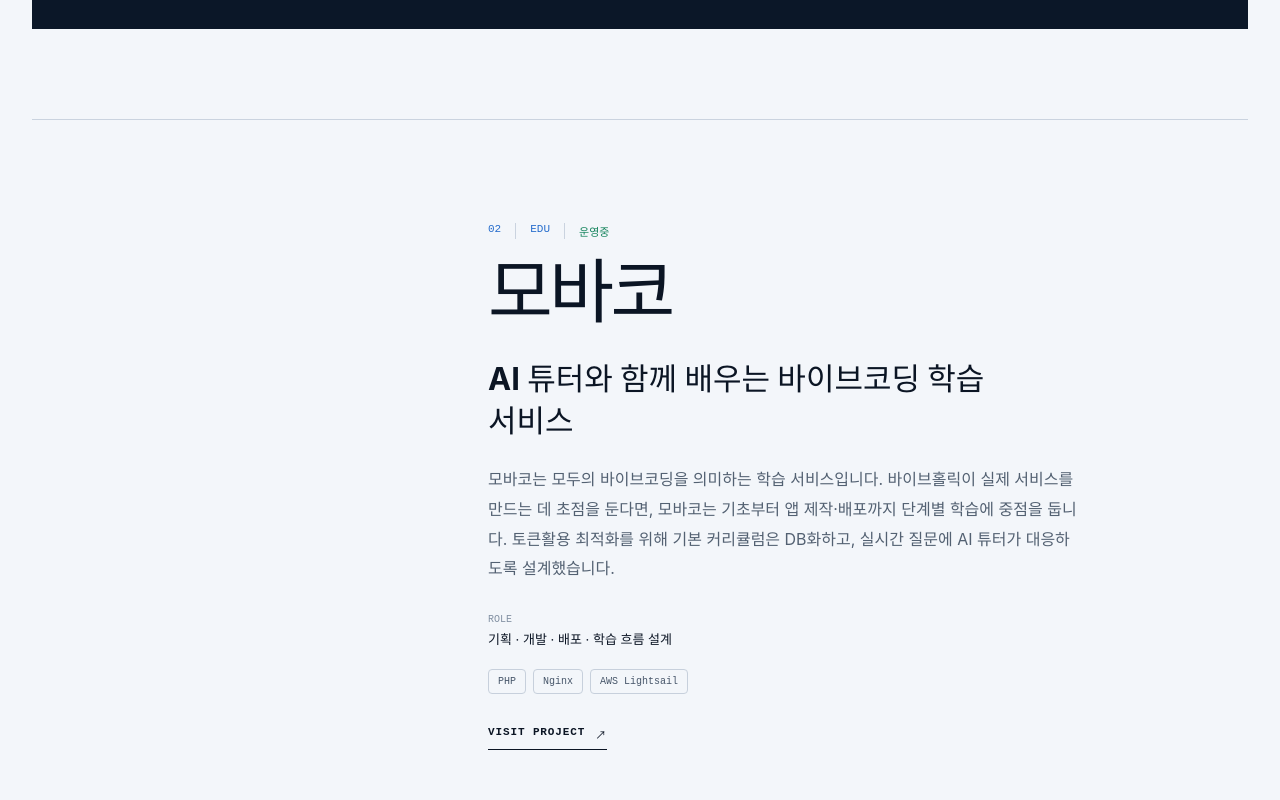
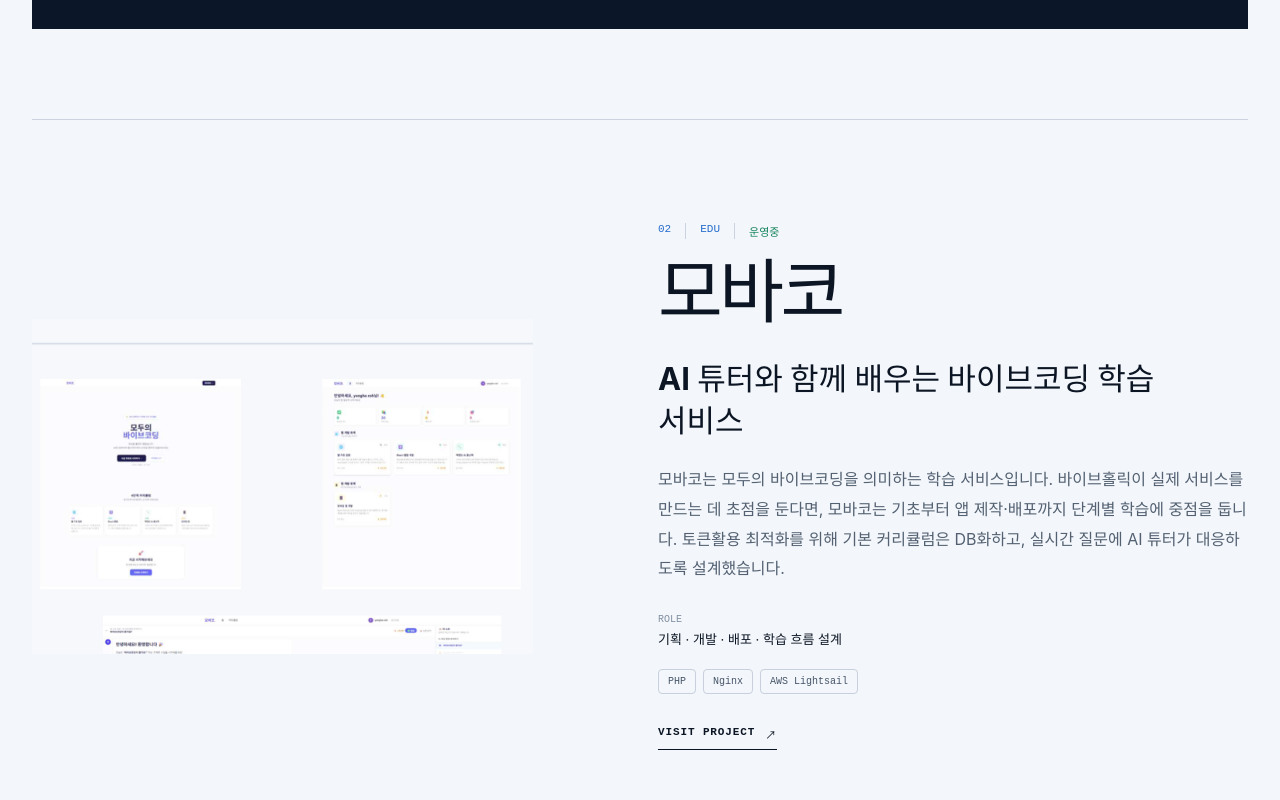
Before and after one commit to yongho0720/portfolio, a React (Vite) app: page / in a window 1280 px wide. Shown: the part 6180-6980 px from the top of the page. Built offline with nearby package versions, Linux system fonts and the light colour scheme; a web font is replaced by a local one.

Commit message:
Restore project images without frames

```diff
--- a/src/components/ProjectSection.tsx
+++ b/src/components/ProjectSection.tsx
@@ -12,5 +12,8 @@ export function ProjectSection({ project, reverse = false }: { project: Project;
       <div className="badge-list">{project.stack.map(item => <TechBadge key={item}>{item}</TechBadge>)}</div>
       {project.url ? <a className="text-link" href={project.url} target="_blank" rel="noreferrer">VISIT PROJECT <span>↗</span></a> : <span className="text-link disabled">CURRENTLY IN INTERNAL TEST</span>}
     </div>
+    <figure className="project-image reveal">
+      <img src={`${import.meta.env.BASE_URL}${project.image}`} alt={project.imageAlt} loading="lazy" />
+    </figure>
   </article>
 }
--- a/src/styles/global.css
+++ b/src/styles/global.css
@@ -154,11 +154,18 @@ section, footer { position: relative; }
 .hero { grid-template-columns: 1fr; gap: 0; }
 .hero-copy { max-width: 900px; }
 .project-detail,
-.project-detail.reverse { min-height: 0; display: block; }
+.project-detail.reverse { min-height: 0; display: grid; grid-template-columns: .9fr 1.1fr; gap: clamp(44px, 8vw, 120px); align-items: center; }
 .project-copy { max-width: 760px; }
-.project-detail.reverse .project-copy { margin-left: auto; order: initial; }
+.project-detail.reverse .project-copy { margin-left: auto; order: 2; }
+.project-detail.reverse .project-image { order: 1; }
+.project-image { margin: 0; width: 100%; }
+.project-image img { width: 100%; height: auto; object-fit: contain; transition: transform .35s ease; }
+.project-image:hover img { transform: scale(1.015); }
 
 @media (max-width: 768px) {
   .hero { grid-template-columns: 1fr; }
-  .project-detail.reverse .project-copy { margin-left: 0; }
+  .project-detail,
+  .project-detail.reverse { grid-template-columns: 1fr; gap: 42px; }
+  .project-detail.reverse .project-copy { margin-left: 0; order: 1; }
+  .project-detail.reverse .project-image { order: 2; }
 }
```
